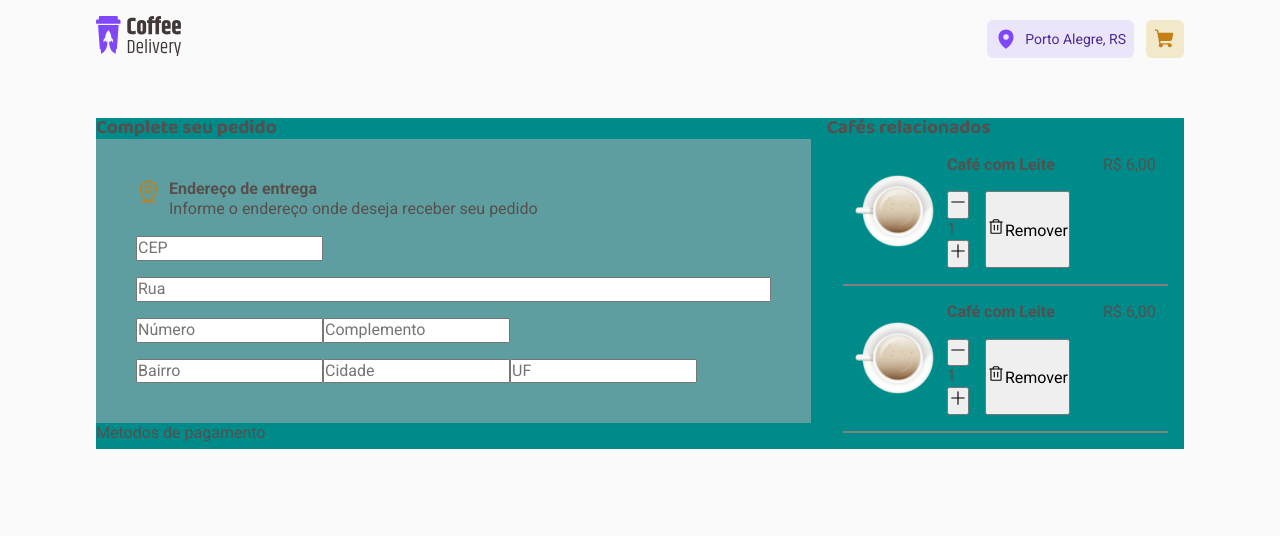
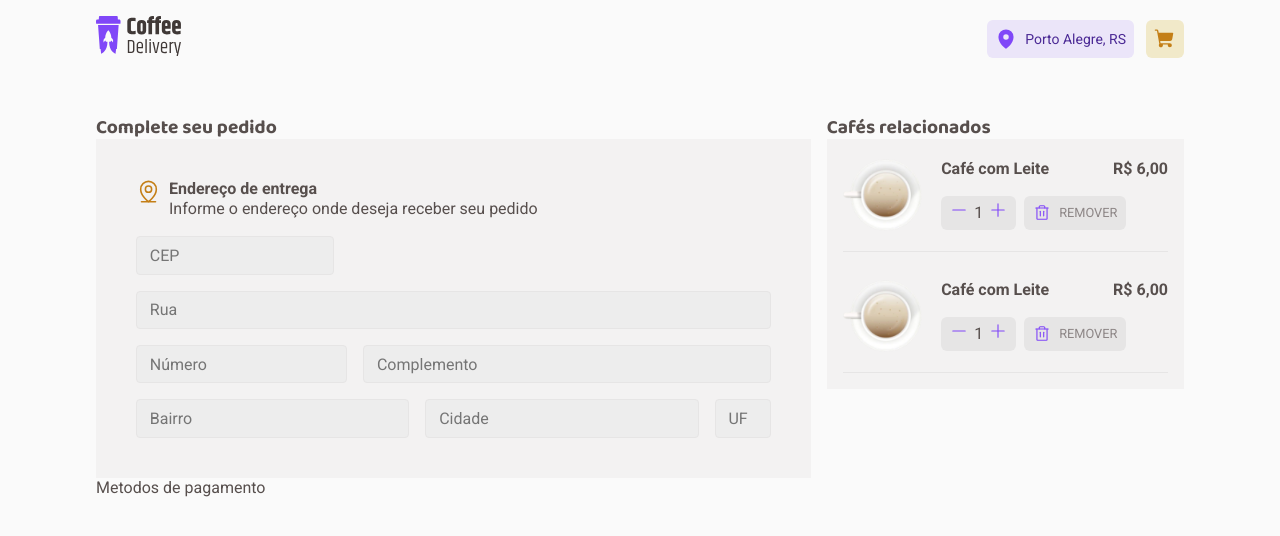
Before and after one commit to GabrielMatoss/CoffeeHouse, a React (Vite) app: page /cart in a window 1280 px wide. Shown: the top 536 px of the page. Built offline with nearby package versions, Linux system fonts and the light colour scheme.

Commit message:
feat(styles.ts): form and input style

```diff
--- a/src/pages/CartHistory/styles.ts
+++ b/src/pages/CartHistory/styles.ts
@@ -5,7 +5,6 @@ export const ContainerCartHistory = styled.main`
   display: grid;
   grid-template-columns: 2fr 1fr;
   gap: 1rem;
-  background-color: darkcyan;
   margin-top: 3.5rem;
 
   h3 {
@@ -15,7 +14,7 @@ export const ContainerCartHistory = styled.main`
   }
 
   form {
-    background-color: cadetblue;
+    background-color: ${(props) => props.theme["base-card"]};
     padding: 40px;
   }
 
@@ -41,27 +40,65 @@ export const ContainerCartHistory = styled.main`
     justify-content: center;
     gap: 1rem;
 
+    input {
+      border: none;
+      background-color: ${(props) => props.theme["base-input"]};
+      border: 1px solid ${(props) => props.theme["base-button"]};
+      border-radius: 4px;
+      height: 2.4rem;
+      padding-left: 0.8rem;
+    }
+
     #Rua {
       width: 100%;
+    }
+    .containerNumberAndComplement {
+      width: 100%;
+      display: flex;
+      align-items: center;
+      justify-content: center;
+      gap: 1rem;
+      #Num {
+        flex: 1;
+      }
+      #Comp {
+        flex: 2;
+      }
+    }
+
+    .containerBairroCidadeUf {
+      width: 100%;
+      display: flex;
+      align-items: center;
+      gap: 1rem;
+      #Bairro {
+        flex: 1;
+      }
+      #Cidade {
+        flex: 1;
+      }
+      #Uf {
+        width: 3.5rem;
+      }
     }
   }
 
   .contentValues {
-    // background-color: burlywood;
-
+    //background-color: brown;
     .container {
+      background-color: ${(props) => props.theme["base-card"]};
       display: flex;
       flex-direction: column;
-      gap: 1rem;
+      gap: 1.5rem;
       padding: 1rem;
 
       .contentCardCoffee {
         display: flex;
         // background-color: blue;
         align-items: center;
-        justify-content: space-evenly;
+        justify-content: space-between;
         width: 100%;
-        border-bottom: 2px solid grey;
+        border-bottom: 1px solid #e6e5e5;
         padding-bottom: 1rem;
         img {
           width: 5rem;
@@ -73,16 +110,52 @@ export const ContainerCartHistory = styled.main`
           flex-direction: column;
           .nameAndPrice {
             display: flex;
-
-            width: 100%;
-            // background-color: burlywood;
-            gap: 3rem;
+            gap: 4rem;
+            > p {
+              font-weight: bold;
+            }
           }
 
           .containerButtons {
             margin-top: 1rem;
             display: flex;
-            gap: 1rem;
+            gap: 0.5rem;
+            align-items: center;
+            justify-content: flex-start;
+
+            button {
+              border: none;
+              background: none;
+              color: ${(props) => props.theme.purple};
+              font-size: 1rem;
+            }
+
+            .qtdButtons {
+              text-align: center;
+              display: flex;
+              align-items: center;
+              justify-content: baseline;
+              gap: 6px;
+              background-color: ${(props) => props.theme["base-button"]};
+              padding: 5px 9px;
+              border-radius: 6px;
+            }
+
+            .removeBtn {
+              text-align: center;
+              display: flex;
+              align-items: center;
+
+              gap: 0.5rem;
+              background-color: ${(props) => props.theme["base-button"]};
+              padding: 8px 9px;
+              border-radius: 6px;
+              text-transform: uppercase;
+              font-size: 0.8rem;
+              span {
+                color: ${(props) => props.theme["base-label"]};
+              }
+            }
           }
         }
       }
```
